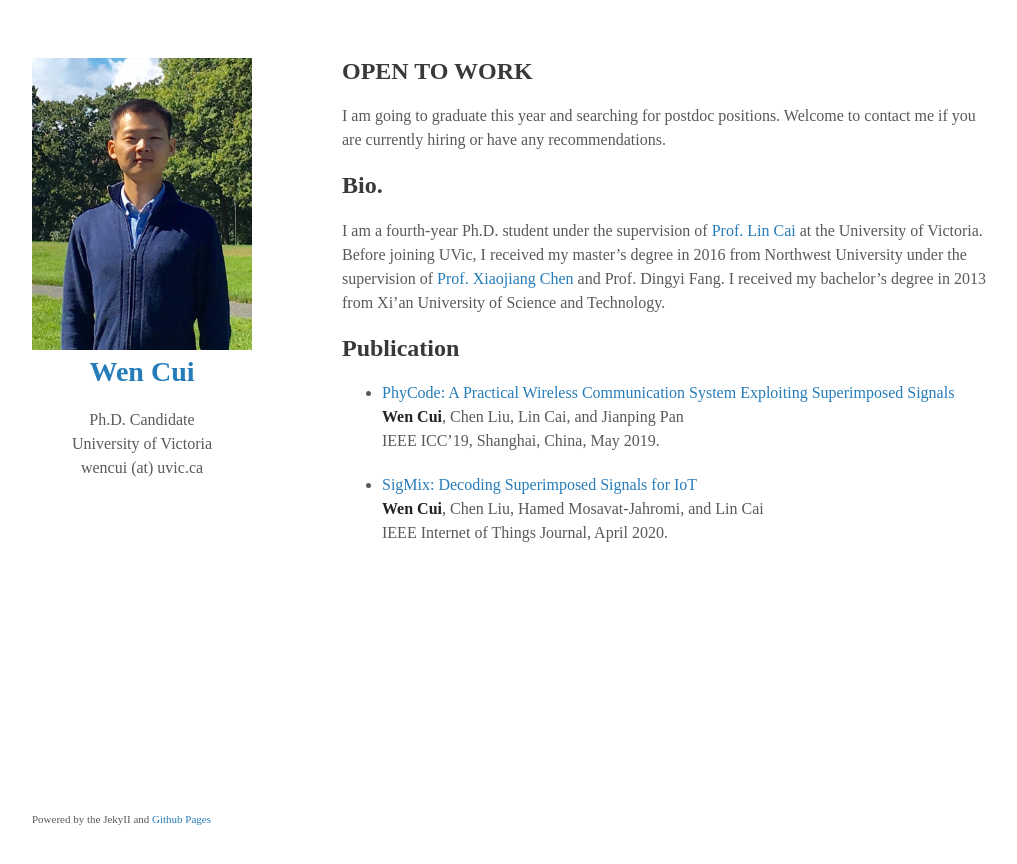
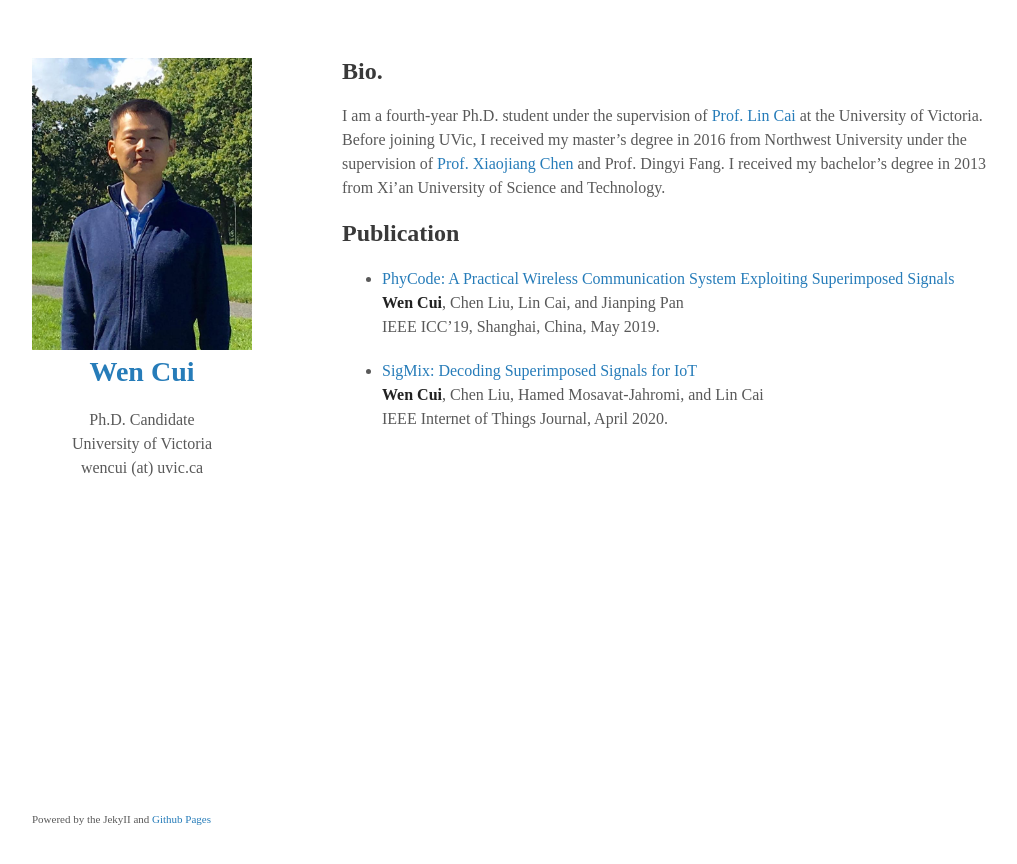
Before and after one commit to wencui/wencui.github.io, a Jekyll site: the page built from index.md, in a window 1280 px wide. Shown: the top 864 px of the page, without its empty margins (128-1145 px from the left). Built offline with Jekyll 4.4.1, drawn with Linux system fonts in a browser that asks for light colours.

Commit message:
Update index.md

```diff
--- a/index.md
+++ b/index.md
@@ -1,9 +1,6 @@
 ---
 layout: default
 ---
-
-## OPEN TO WORK
-I am going to graduate this year and searching for postdoc positions. Welcome to contact me if you are currently hiring or have any recommendations.
 
 ## Bio.
 
```
